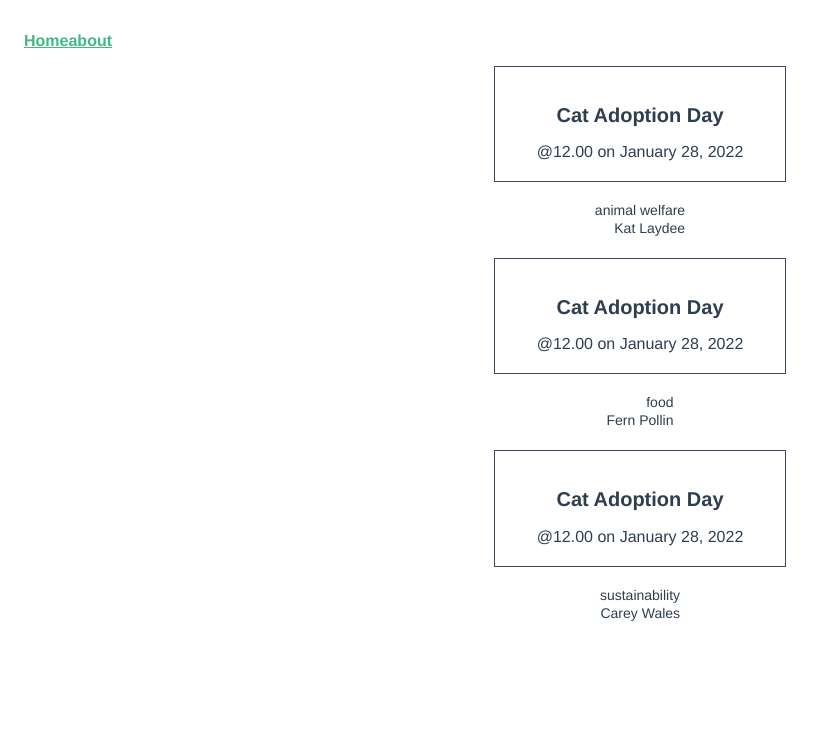
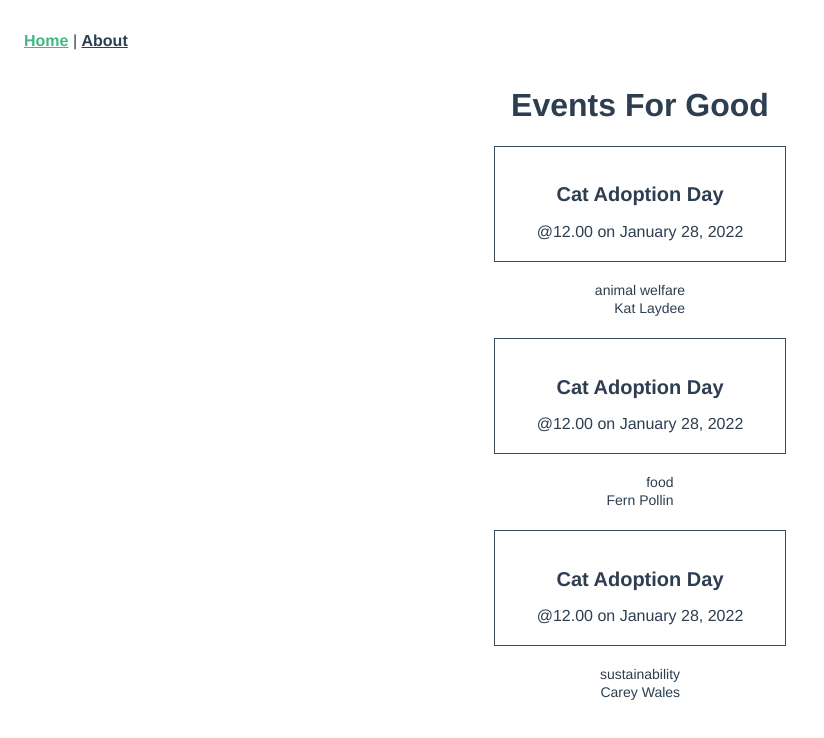
Before and after one commit to ninlawan-numnim/lab2-3, a Vue app in the folder 331-intro-to-vite/: page / in a window 1280 px wide. Shown: the top 738 px of the page, without its empty margins (0-824 px from the left). Built offline with nearby package versions, Linux system fonts and the light colour scheme; the HTML template or start-up script is replaced by a standard one.

Commit message:
fix for 4.6

```diff
--- a/331-intro-to-vite/src/App.vue
+++ b/331-intro-to-vite/src/App.vue
@@ -7,11 +7,13 @@ import { RouterLink, RouterView } from 'vue-router'
     <header>
       <div class="wrapper">
         <nav>
-          <RouterLink to="/">Home</RouterLink>
-          <RouterLink to="/">about</RouterLink>
+          <RouterLink to="/">Home</RouterLink> |
+          <RouterLink to="/abount">About</RouterLink>
         </nav>
       </div>
     </header>
+    <h1>Events For Good</h1>
+    <!-- new element-->
     <RouterView />
   </div>
 </template>
```
